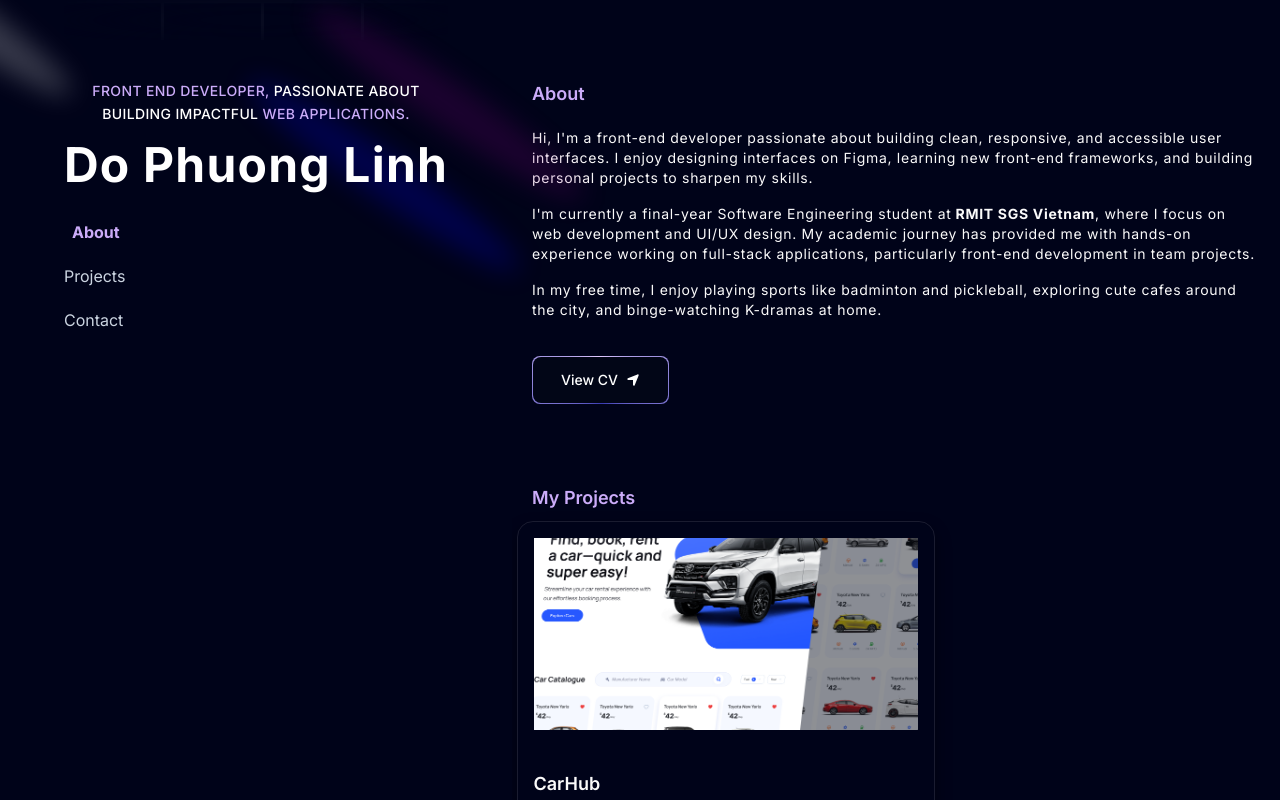
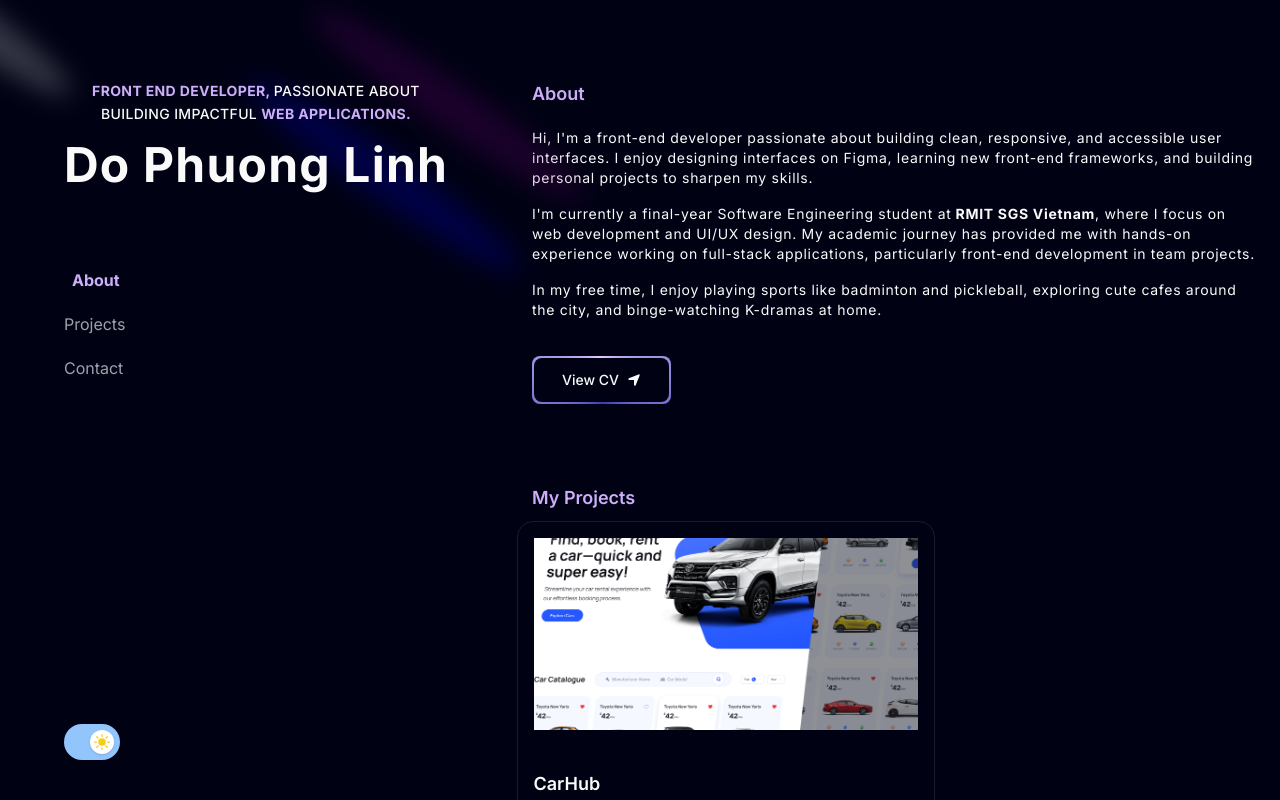
Before and after one commit to dophuonglinhh/my-portfolio, a Next.js app: page / in a window 1280 px wide. Built offline with nearby package versions, Linux system fonts and the light colour scheme.

Commit message:
feat(theme): add light/dark mode theme switcher

```diff
--- a/app/globals.css
+++ b/app/globals.css
@@ -4,10 +4,10 @@
 
 @layer base {
   :root {
-    --background: 0 0% 100%;
+    --background: 250 60% 95%;
     --foreground: 240 10% 3.9%;
 
-    --card: 0 0% 100%;
+    --card: 250 50% 90%;
     --card-foreground: 240 10% 3.9%;
 
     --popover: 0 0% 100%;
@@ -33,13 +33,17 @@
     --ring: 240 10% 3.9%;
 
     --radius: 0.5rem;
+
+    --purple: 250 50% 40%;
+
+    --icon: 250 50% 40%;
   }
 
   .dark {
-    --background: 240 10% 3.9%;
+    --background: 233 100% 4%;
     --foreground: 0 0% 98%;
 
-    --card: 240 10% 3.9%;
+    --card: 233 47% 11%;
     --card-foreground: 0 0% 98%;
 
     --popover: 240 10% 3.9%;
@@ -63,6 +67,10 @@
     --border: 240 3.7% 15.9%;
     --input: 240 3.7% 15.9%;
     --ring: 240 4.9% 83.9%;
+
+    --purple: 264 86% 83%;
+
+    --icon: 233 100% 4%;
   }
 }
 
--- a/app/page.tsx
+++ b/app/page.tsx
@@ -12,21 +12,27 @@ import { FloatingNav } from "@/components/ui/FloatingNavbar";
 import About from "@/components/About";
 import Name from "@/components/Name";
 import StaticNav from "@/components/ui/StaticNav";
+import ThemeSwitcher from "@/components/ui/ThemeSwitcher";
 
 const Home = () => {
   return (
-    <main className="relative bg-black-100 w-full overflow-hidden scroll-smooth">
+    <main className="relative bg-background w-full overflow-hidden scroll-smooth">
       <div className="mx-auto sm:px-10 px-5 sm:max-w-7xl lg:max-w-none lg:px-0">
         <div className="lg:hidden">
           <FloatingNav navItems={navItems} />
         </div>
         <div className="flex flex-col lg:flex-row w-full h-auto lg:h-screen">
           {/* Left Column: Name component */}
-          <div className="lg:w-2/5 flex flex-col items-center">
-            <div className="sticky top-0 h-auto lg:h-screen ">
-              <Name />
-              <div className="hidden lg:block mt-4">
-                <StaticNav navItems={navItems} />
+          <div className="lg:w-2/5 flex flex-col items-center justify-between">
+            <div className="sticky top-0 h-auto lg:h-screen flex flex-col justify-between">
+              <div>
+                <Name />
+                <div className="hidden lg:block mt-16">
+                  <StaticNav navItems={navItems} />
+                </div>
+              </div>
+              <div className="py-10">
+                <ThemeSwitcher />
               </div>
             </div>
           </div>
--- a/components/MagicButton.tsx
+++ b/components/MagicButton.tsx
@@ -23,14 +23,14 @@ const MagicButton = ({
 }) => {
   return (
     <button
-      className="group relative inline-flex h-12 w-full overflow-hidden rounded-lg p-[1px] focus:outline-none"
+      className="group relative inline-flex h-12 w-full overflow-hidden rounded-lg p-[2px] focus:outline-none"
       onClick={handleClick}
     >
       <span className="absolute inset-[-1000%] animate-[spin_2s_linear_infinite] bg-[conic-gradient(from_90deg_at_50%_50%,#E2CBFF_0%,#393BB2_50%,#E2CBFF_100%)]" />
       <span
         className={`inline-flex h-full w-full cursor-pointer items-center justify-center rounded-lg
-            bg-slate-950 px-7 text-sm font-medium text-white backdrop-blur-3xl gap-2 ${otherClasses}
-            transition-colors duration-300 ease-in-out group-hover:bg-slate-900 group-hover:text-purple`}
+            bg-background px-7 text-sm font-medium text-primary backdrop-blur-3xl gap-2 ${otherClasses}
+            transition-colors duration-300 ease-in-out group-hover:bg-card group-hover:text-purple`}
       >
         {position === "left" && icon}
         {title}
--- a/components/Name.tsx
+++ b/components/Name.tsx
@@ -20,7 +20,7 @@ const Name = () => {
         <Spotlight className="left-80 top-28 h-[80vh] w-[50vw]" fill="blue" />
       </div>
 
-      <div
+      {/* <div
         className="h-10 w-full dark:bg-black-100 bg-white dark:bg-grid-white/[0.03] bg-grid-black-100/[0.2]
         absolute top-0 left-0 flex items-center justify-center"
       >
@@ -29,7 +29,7 @@ const Name = () => {
           className="absolute pointer-events-none inset-0 flex items-center justify-center dark:bg-black-100
           bg-white [mask-image:radial-gradient(ellipse_at_center,transparent_20%,black)]"
         />
-      </div>
+      </div> */}
 
       <div className="flex justify-center relative mt-20 z-10">
         <div className="max-w-[89vw] md:max-w-2xl lg:max-w-[60vw] flex flex-col items-center justify-center">
--- a/components/ui/Pin.tsx
+++ b/components/ui/Pin.tsx
@@ -22,7 +22,7 @@ export const PinContainer = ({
   );
 
   const onMouseEnter = () => {
-    setTransform("translate(-50%,-50%) scale(1.02)");
+    setTransform("translate(-50%,-50%) scale(1.01)");
   };
   const onMouseLeave = () => {
     setTransform("translate(-50%,-50%) scale(1)");
@@ -55,7 +55,7 @@ export const PinContainer = ({
             transform: transform,
           }}
           // remove  bg-black
-          className="absolute left-1/2 p-4 top-1/2 flex justify-start items-start rounded-2xl shadow-[0_8px_16px_rgb(0_0_0/0.4)] border border-white/[0.1] group-hover/pin:border-white/[0.2] transition duration-500 overflow-hidden group-hover/pin:bg-[#13172b]"
+          className="absolute left-1/2 p-4 top-1/2 flex justify-start items-start rounded-2xl border border-primary/[0.1] transition duration-500 overflow-hidden group-hover/pin:bg-card group-hover/pin:border-primary/[0.2]"
         >
           <div className={cn(" relative z-50 ", className)}>{children}</div>
         </div>
--- a/components/ui/StaticNav.tsx
+++ b/components/ui/StaticNav.tsx
@@ -42,8 +42,6 @@ export const StaticNav = ({
   }, [menus]);
 
   return (
-    // Add a small left padding (px-5) or remove it if you want
-    // to rely only on a parent container's spacing
     <nav className="flex flex-col gap-5 px-5 lg:px-0">
       {navItems.map((navItem, idx) => (
         <Link
@@ -51,9 +49,9 @@ export const StaticNav = ({
           href={navItem.link}
           // Inline-block so the text can smoothly translate
           className={cn(
-            "inline-block text-base text-slate-300 transform transition-all duration-100",
+            "inline-block text-base text-muted-foreground transform transition-all duration-100",
             // on hover
-            "hover:translate-x-2 hover:font-bold hover:text-white",
+            "hover:translate-x-2 hover:font-bold hover:text-primary",
             // on active
             `${activeSection == navItem.name.toLowerCase() ? "font-bold text-purple translate-x-2" : ""}`
           )}
--- a/components/ui/TextGenerateEffect.tsx
+++ b/components/ui/TextGenerateEffect.tsx
@@ -36,8 +36,8 @@ export const TextGenerateEffect = ({
               // change here if idx is greater than 3, change the text color to #CBACF9
               className={` ${
                 (wordsArray.length > 3 && idx < 3) || idx > 6
-                  ? "text-purple"
-                  : "dark:text-white text-black"
+                  ? "text-purple font-bold"
+                  : "text-primary"
               } opacity-0`}
             >
               {word}{" "}
--- /dev/null
+++ b/components/ui/ThemeSwitcher.tsx
@@ -0,0 +1,68 @@
+import { useEffect, useState } from 'react';
+import { Switch } from '@headlessui/react';
+import { MoonIcon, SunIcon } from '@heroicons/react/24/solid';
+import { useLocalStorage } from 'usehooks-ts';
+
+function classNames(...classes: string[]) {
+  return classes.filter(Boolean).join(' ');
+}
+
+function ThemeSwitcher() {
+  const [theme, setTheme] = useLocalStorage('theme', 'dark');
+
+  useEffect(() => {
+    document.documentElement.classList.remove('light', 'dark');
+    document.documentElement.classList.add(theme);
+  }, [theme]);
+
+  const [enabled, setEnabled] = useState(theme === 'dark');
+
+  const handleThemeChange = (enabled: boolean) => {
+    setTheme(enabled ? 'light' : 'dark');
+    setEnabled(enabled);
+  };
+
+  return (
+    <Switch
+      checked={enabled}
+      onChange={handleThemeChange}
+      className={classNames(
+        enabled ? 'bg-blue-300' : 'bg-purple',
+        'relative inline-flex items-center h-9 w-14 flex-shrink-0 cursor-pointer rounded-full border-2 border-transparent transition-colors duration-200 ease-in-out'
+      )}
+    >
+      <span className='sr-only'>Use setting</span>
+      <span
+        className={classNames(
+          enabled ? 'translate-x-6' : 'translate-x-1',
+          'pointer-events-none relative inline-block h-6 w-6 transform rounded-full bg-white shadow ring-0 transition duration-200 ease-in-out'
+        )}
+      >
+        <span
+          className={classNames(
+            enabled
+              ? 'opacity-0 duration-100 ease-out'
+              : 'opacity-100 duration-200 ease-in',
+            'absolute inset-0 flex h-full w-full items-center justify-center transition-opacity'
+          )}
+          aria-hidden='true'
+        >
+          <MoonIcon className='h-4 w-4 text-background' />
+        </span>
+        <span
+          className={classNames(
+            enabled
+              ? 'opacity-100 duration-200 ease-in'
+              : 'opacity-0 duration-100 ease-out',
+            'absolute inset-0 flex h-full w-full items-center justify-center transition-opacity'
+          )}
+          aria-hidden='true'
+        >
+          <SunIcon className='h-5 w-5 text-yellow-400' />
+        </span>
+      </span>
+    </Switch>
+  );
+}
+
+export default ThemeSwitcher;
--- a/package.json
+++ b/package.json
@@ -11,6 +11,8 @@
     "deploy": "vercel --prod"
   },
   "dependencies": {
+    "@headlessui/react": "^2.2.1",
+    "@heroicons/react": "^2.2.0",
     "@react-three/drei": "^9.105.4",
     "@react-three/fiber": "^8.16.2",
     "@sentry/nextjs": "^8.26.0",
@@ -31,6 +33,7 @@
     "tailwindcss-animate": "^1.0.7",
     "three": "^0.163.0",
     "three-globe": "^2.31.0",
+    "usehooks-ts": "^3.1.1",
     "vercel": "^32.3.0"
   },
   "devDependencies": {
--- a/tailwind.config.ts
+++ b/tailwind.config.ts
@@ -41,10 +41,14 @@ const config = {
         blue: {
           "100": "#E4ECFF",
         },
-        purple: "#CBACF9",
+        purple: {
+          DEFAULT: "hsl(var(--purple))",
+          100: "#CBACF9",
+        },
         border: "hsl(var(--border))",
         input: "hsl(var(--input))",
         ring: "hsl(var(--ring))",
+        icon: "hsl(var(--icon))",
         background: "hsl(var(--background))",
         foreground: "hsl(var(--foreground))",
         primary: {
```
Also changed, not shown: components/Footer.tsx (+5 -5 lines), components/RecentProjects.tsx (+6 -8 lines), 1 other file (tests, documents, lock files or other folders).
